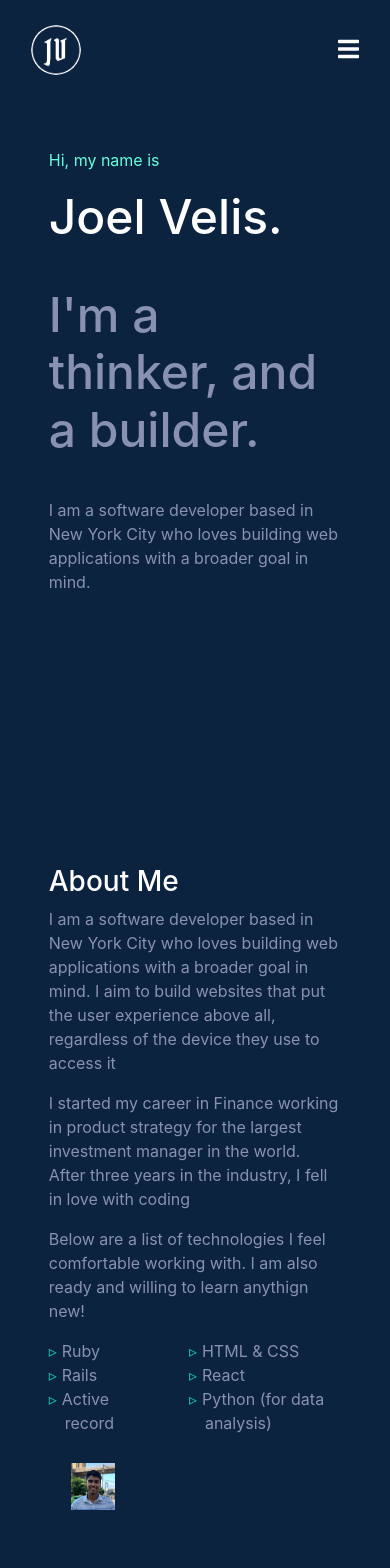
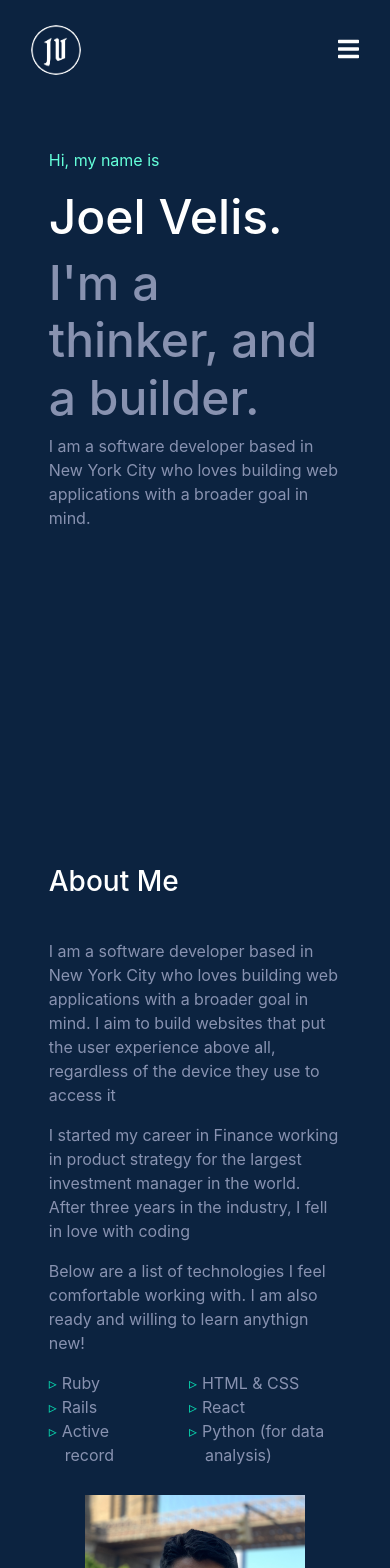
Before and after one commit to jvelis94/react-portfolio, a React (Create React App) app: page / in a window 390 px wide. Shown: the top 1568 px of the page. Built offline with nearby package versions, Linux system fonts and the light colour scheme.

Commit message:
editted image size

```diff
--- a/src/App.css
+++ b/src/App.css
@@ -171,7 +171,7 @@ text-align: center;
   margin: 0 auto;
 }
 
-.home-blurb h1, .about-me h1, .experience h1, .projects h1 {
+h3 {
   padding-bottom: 32px;
 }
 
@@ -325,11 +325,12 @@ h1 {
   }
 
   #about-img img {
-    width: 50%;
+    width: 75%;
     text-align: center;
   }
 
   #about-img {
+    width: 100%;
     margin-top: 12px;
     text-align: center;
   }
```
